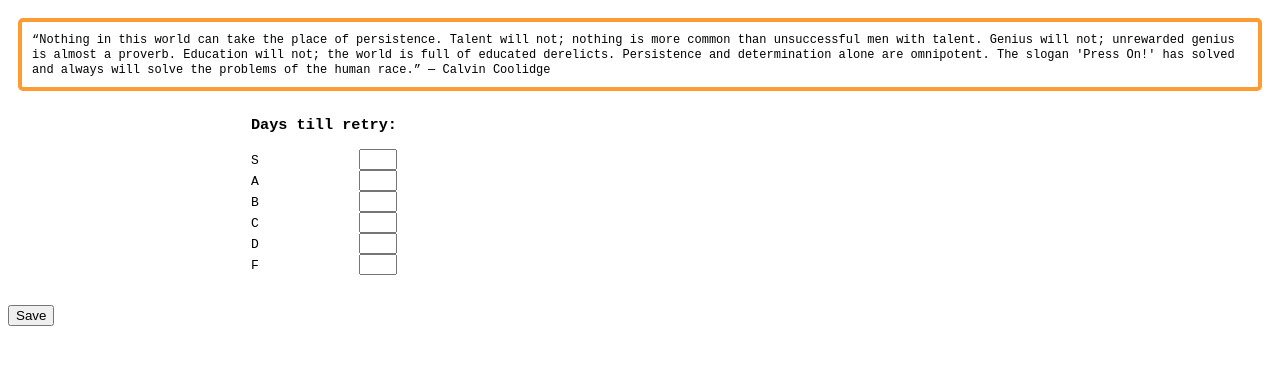
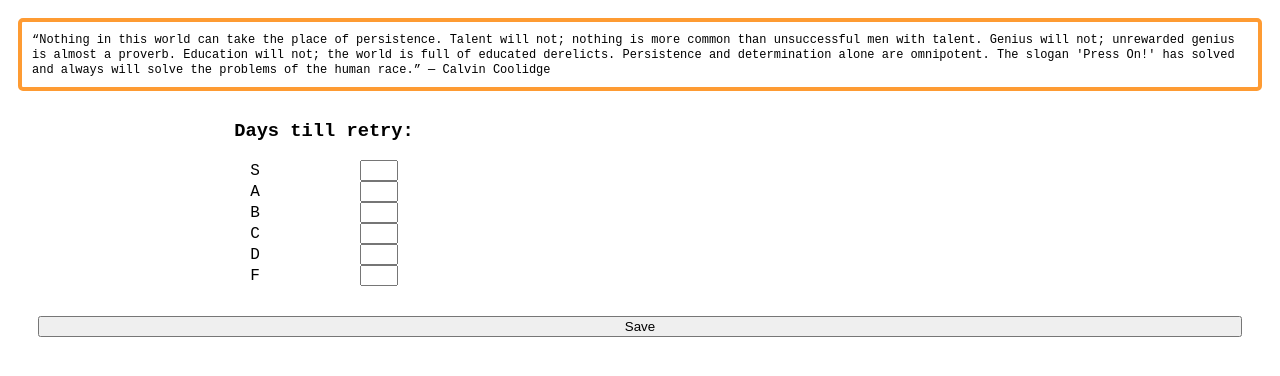
Before and after one commit to iamkennytso/leetPersistence, a browser extension: page settings/settings.html in a window 1280 px wide. Drawn offline with Linux system fonts and the light colour scheme; files that its build step writes are made by us from their sources.

Commit message:
settings styling

```diff
--- a/settings/settings.css
+++ b/settings/settings.css
@@ -20,9 +20,19 @@ header {
   font-family: monospace;
   align-items: center;
   margin-bottom: 30px;
+  font-size: 16px;
 }
 
 .retryDaysInput {
   width: 30px;
   margin-left: 100px;
 }
+
+.settingsPrimaryButtonContainer {
+  width: calc(100% - 60px);
+  margin: 10px 30px;
+}
+
+#saveButton {
+  width: 100%
+}
--- a/settings/settings.html
+++ b/settings/settings.html
@@ -21,6 +21,8 @@
       <div><span>D</span><input class="retryDaysInput" id="dInput"/></div>
       <div><span>F</span><input class="retryDaysInput" id="fInput"/></div>
     </div>
-    <button class="primaryButton" id="saveButton">Save</button>
+    <div class="settingsPrimaryButtonContainer" >
+      <button class="primaryButton" id="saveButton">Save</button>
+    </div>
   </body>
 </html>
```
